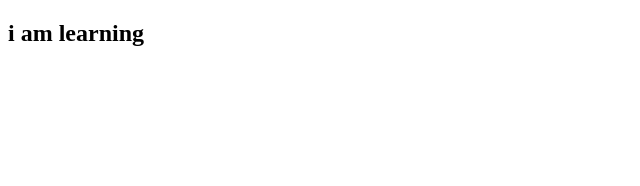
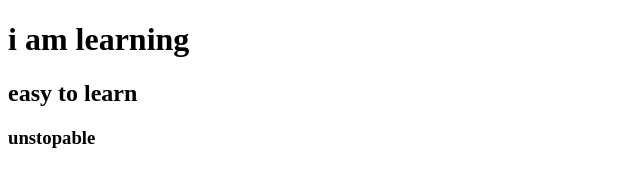
Before and after one commit to Mukesh-Gavali/remote, a plain HTML site: page index.html in a window 1280 px wide. Shown: the whole page, without its empty margins (0-640 px from the left). Drawn offline with Linux system fonts and the light colour scheme.

Commit message:
one more change done

```diff
--- a/app.js
+++ b/app.js
@@ -1 +1 @@
-console.log("mai hu na")
+console.log("mai hu na or mai hi hu na")
--- a/index.html
+++ b/index.html
@@ -7,6 +7,8 @@
     <title>git and github</title>
 </head>
 <body>
-    <h2>i am learning</h2>
+    <h1>i am learning</h1>
+    <h2>easy to learn </h2>
+    <h3>unstopable</h3>
 </body>
 </html>
```
